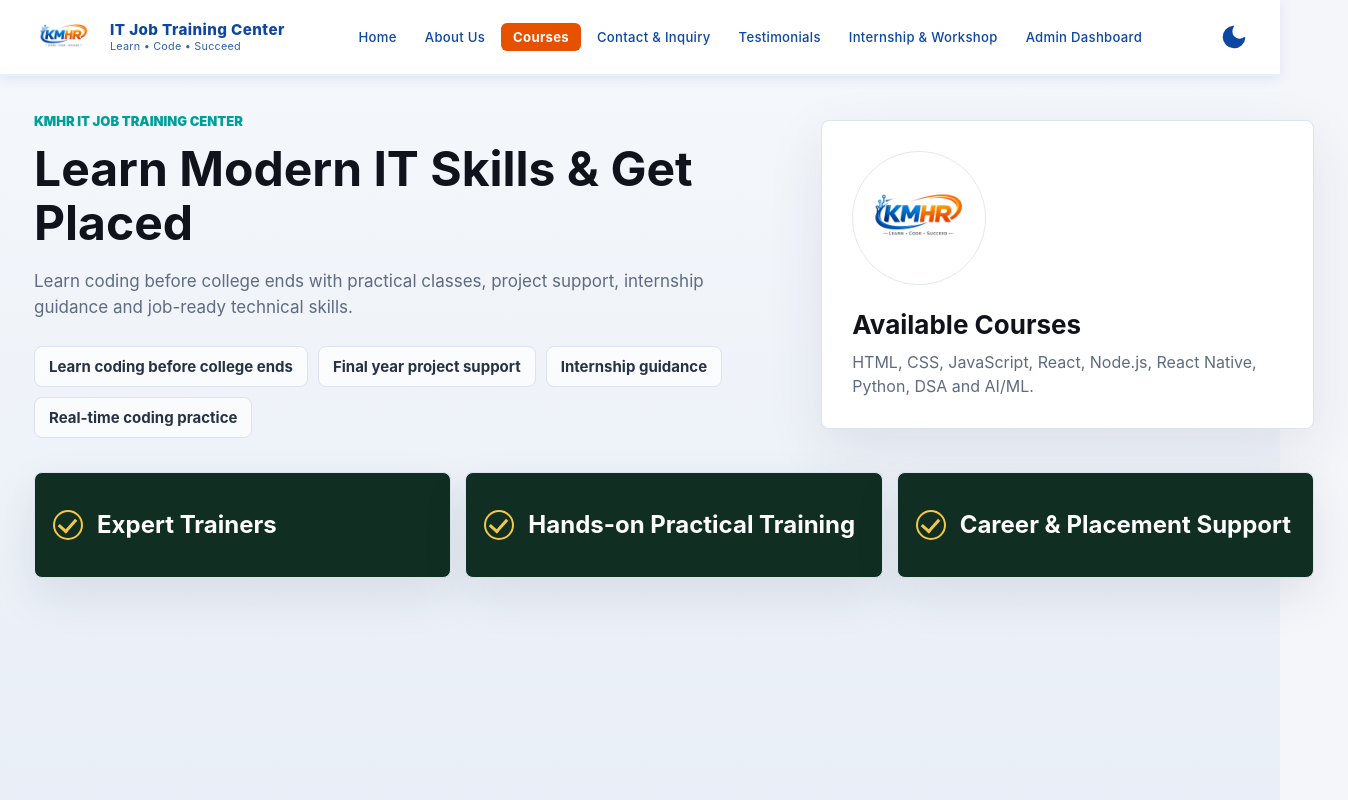
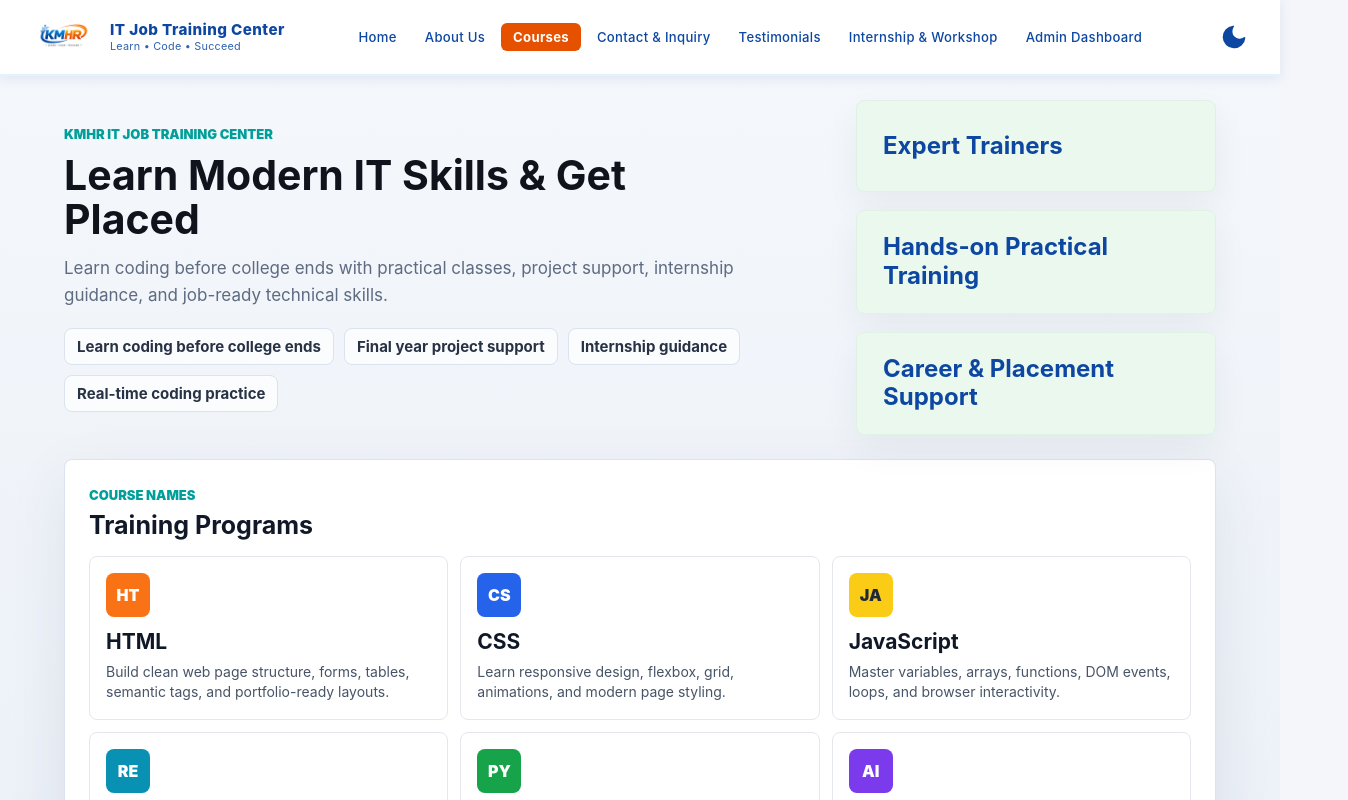
Before and after one commit to ponni-web/DAAC-Batch, a React (Create React App) app in the folder my-app/: page / in a window 1280 px wide. Both pictures are taken after a click on the button "Courses". Shown: the top 800 px of the page, 1348 px wide, since content can reach past the window. Built offline with nearby package versions, Linux system fonts and the light colour scheme.

Commit message:
COURSE PAGE

```diff
--- a/my-app/src/App.js
+++ b/my-app/src/App.js
@@ -34,7 +34,6 @@ function PageView({ page, darkMode }) {
   const pages = {
     home:         { team: 'Team 1', title: 'Home Page' },
     about:        { team: 'Team 2', title: 'About Us Page' },
-    courses:      { team: 'Team 3', title: 'Courses Page' },
     contact:      { team: 'Team 4', title: 'Contact & Inquiry Form' },
     testimonials: { team: 'Team 5', title: 'Student Testimonial Section' },
     internship:   { team: 'Team 6', title: 'Internship & Workshop Page' },
--- a/my-app/src/components/CoursePage.css
+++ b/my-app/src/components/CoursePage.css
@@ -5,15 +5,16 @@
   --course-line: #dbe3ef;
   --course-panel: #ffffff;
   --course-ink: #10131b;
-  --course-blue: #4258f4;
   --course-teal: #009f9a;
   --course-gold: #f2b705;
-  --course-red: #e04444;
+  --course-blue: #0d47a1;
+  --course-soft-green: #eaf8ed;
 }
 
 .course-page {
   min-height: calc(100vh - 74px);
   padding: 0;
+  overflow-x: hidden;
   color: var(--course-text);
   background:
     linear-gradient(180deg, rgba(244, 247, 251, 0.94), rgba(232, 238, 247, 0.94)),
@@ -21,24 +22,24 @@
   font-family: Inter, "Segoe UI", Arial, sans-serif;
 }
 
+.course-page,
+.course-page * {
+  box-sizing: border-box;
+}
+
 .course-hero,
-.training-strip {
+.course-content-grid {
   width: 100%;
+  max-width: 1200px;
   margin: 0 auto;
-  padding: clamp(20px, 3vw, 34px);
+  padding: clamp(16px, 2vw, 24px);
 }
 
 .course-hero {
   display: grid;
-  grid-template-columns: minmax(360px, 1.2fr) minmax(300px, 0.8fr);
-  gap: clamp(22px, 4vw, 48px);
+  grid-template-columns: minmax(0, 1fr) minmax(280px, 360px);
+  gap: clamp(20px, 4vw, 48px);
   align-items: center;
-}
-
-.hero-panel {
-  border: 1px solid var(--course-line);
-  background: var(--course-panel);
-  box-shadow: 0 20px 60px rgba(31, 45, 71, 0.09);
 }
 
 .hero-copy {
@@ -55,11 +56,11 @@
 }
 
 .hero-copy h1 {
-  margin: 12px 0 18px;
-  max-width: 680px;
+  max-width: 660px;
+  margin: 10px 0 14px;
   color: var(--course-ink);
-  font-size: clamp(32px, 4vw, 48px);
-  line-height: 1.12;
+  font-size: clamp(30px, 3.2vw, 44px);
+  line-height: 1.08;
   letter-spacing: 0;
 }
 
@@ -75,119 +76,177 @@
   display: flex;
   flex-wrap: wrap;
   gap: 10px;
-  margin-top: 26px;
+  margin-top: 20px;
 }
 
 .support-list span {
-  padding: 10px 14px;
+  padding: 8px 12px;
   border: 1px solid var(--course-line);
   border-radius: 8px;
   background: rgba(255, 255, 255, 0.72);
   color: #273244;
+  font-size: 15px;
   font-weight: 700;
-  font-size: 15px;
 }
 
-.hero-panel {
+.course-list-panel {
+  border: 1px solid var(--course-line);
   border-radius: 8px;
-  padding: clamp(22px, 3vw, 30px);
-}
-
-.hero-panel img {
-  width: 112px;
-  height: 112px;
-  object-fit: contain;
-  border-radius: 50%;
-  border: 1px solid #e3e8f1;
-  background: #fff;
-  padding: 10px;
-}
-
-.hero-panel h2 {
-  margin: 20px 0 10px;
-  color: var(--course-ink);
-  font-size: 26px;
-}
-
-.hero-panel p {
-  margin: 0;
-  color: var(--course-muted);
-  font-size: 16px;
-  line-height: 1.5;
+  background: var(--course-panel);
+  box-shadow: 0 20px 60px rgba(31, 45, 71, 0.09);
 }
 
 .training-strip {
-  display: grid;
-  grid-template-columns: repeat(3, minmax(0, 1fr));
-  gap: 14px;
-  padding-top: 0;
-  padding-bottom: 14px;
+  display: flex;
+  flex-direction: column;
+  gap: 18px;
 }
 
 .training-item {
-  min-height: 72px;
+  min-height: 92px;
   display: flex;
   align-items: center;
-  gap: 14px;
-  border: 1px solid var(--course-line);
+  border: 1px solid #dff2e5;
   border-radius: 8px;
-  background: #102e22;
-  color: #ffffff;
-  padding: 16px 18px;
-  box-shadow: 0 18px 45px rgba(31, 45, 71, 0.1);
-}
-
-.training-item span {
-  width: 26px;
-  height: 26px;
-  display: inline-block;
-  border: 2px solid #f3c849;
-  border-radius: 50%;
-  position: relative;
-  flex: 0 0 auto;
-}
-
-.training-item span::after {
-  content: "";
-  position: absolute;
-  left: 7px;
-  top: 3px;
-  width: 8px;
-  height: 14px;
-  border-right: 3px solid #f3c849;
-  border-bottom: 3px solid #f3c849;
-  transform: rotate(42deg);
+  padding: 22px 26px;
+  color: var(--course-blue);
+  background: var(--course-soft-green);
+  box-shadow: 0 14px 35px rgba(31, 45, 71, 0.06);
 }
 
 .training-item strong {
-  font-size: clamp(17px, 2vw, 24px);
+  color: var(--course-blue);
+  font-size: 24px;
   line-height: 1.2;
+  text-transform: none;
 }
 
-@media (max-width: 880px) {
+.course-content-grid {
+  padding-top: 0;
+}
+
+.course-list-panel {
+  padding: clamp(18px, 2vw, 24px);
+}
+
+.section-heading {
+  margin-bottom: 16px;
+}
+
+.section-heading h3 {
+  margin: 6px 0 0;
+  color: #111827;
+  font-size: 25px;
+  letter-spacing: 0;
+}
+
+.course-card-grid {
+  display: grid;
+  grid-template-columns: repeat(3, minmax(0, 1fr));
+  gap: 12px;
+}
+
+.course-card {
+  min-height: 158px;
+  padding: 16px;
+  border: 1px solid #e4e7ec;
+  border-radius: 8px;
+  background: #ffffff;
+}
+
+.course-card h4 {
+  margin: 12px 0 8px;
+  color: #101828;
+  font-size: 21px;
+}
+
+.course-card p {
+  margin: 0;
+  color: #475467;
+  font-size: 14px;
+  line-height: 1.45;
+}
+
+.course-code {
+  width: 44px;
+  height: 44px;
+  display: grid;
+  place-items: center;
+  border-radius: 8px;
+  color: #ffffff;
+  background: #3156d4;
+  font-weight: 900;
+}
+
+.course-card.orange .course-code {
+  background: #f97316;
+}
+
+.course-card.blue .course-code {
+  background: #2563eb;
+}
+
+.course-card.yellow .course-code {
+  color: #1f2937;
+  background: #facc15;
+}
+
+.course-card.cyan .course-code {
+  background: #0891b2;
+}
+
+.course-card.green .course-code {
+  background: #16a34a;
+}
+
+.course-card.purple .course-code {
+  background: #7c3aed;
+}
+
+.course-card.lime .course-code {
+  color: #163312;
+  background: #84cc16;
+}
+
+.course-card.indigo .course-code {
+  background: #4f46e5;
+}
+
+.course-card.red .course-code {
+  background: #dc2626;
+}
+
+@media (max-width: 980px) {
   .course-hero {
     grid-template-columns: 1fr;
+    align-items: stretch;
   }
 
-  .training-strip {
+  .course-card-grid {
     grid-template-columns: repeat(2, minmax(0, 1fr));
   }
 }
 
-@media (max-width: 560px) {
-  .course-page {
-    padding: 16px;
+@media (max-width: 640px) {
+  .course-hero,
+  .course-content-grid {
+    padding: 20px 16px;
+  }
+
+  .course-hero,
+  .course-content-grid {
+    padding-bottom: 0;
+  }
+
+  .hero-copy h1 {
+    font-size: 32px;
   }
 
   .hero-copy p {
     font-size: 16px;
   }
 
-  .training-strip {
+  .course-card-grid {
     grid-template-columns: 1fr;
   }
-
-  .hero-copy h1 {
-    font-size: 32px;
-  }
 }
--- a/my-app/src/components/CoursePage.js
+++ b/my-app/src/components/CoursePage.js
@@ -13,6 +13,54 @@ const trainingHighlights = [
   'Career & Placement Support',
 ];
 
+const courses = [
+  {
+    name: 'HTML',
+    description: 'Build clean web page structure, forms, tables, semantic tags, and portfolio-ready layouts.',
+    accent: 'orange',
+  },
+  {
+    name: 'CSS',
+    description: 'Learn responsive design, flexbox, grid, animations, and modern page styling.',
+    accent: 'blue',
+  },
+  {
+    name: 'JavaScript',
+    description: 'Master variables, arrays, functions, DOM events, loops, and browser interactivity.',
+    accent: 'yellow',
+  },
+  {
+    name: 'React',
+    description: 'Create reusable components, manage state, handle props, and build single page apps.',
+    accent: 'cyan',
+  },
+  {
+    name: 'Python',
+    description: 'Learn programming basics, problem solving, file handling, and practical automation.',
+    accent: 'green',
+  },
+  {
+    name: 'AI/ML',
+    description: 'Understand AI and machine learning basics, model ideas, prompts, and real project workflows.',
+    accent: 'purple',
+  },
+  {
+    name: 'Node.js',
+    description: 'Build backend APIs, handle routes, connect databases, and create server-side applications.',
+    accent: 'lime',
+  },
+  {
+    name: 'React Native',
+    description: 'Create mobile app screens, reusable components, navigation flows, and app-ready interfaces.',
+    accent: 'indigo',
+  },
+  {
+    name: 'DSA',
+    description: 'Practice arrays, strings, recursion, searching, sorting, and interview problem solving.',
+    accent: 'red',
+  },
+];
+
 function CoursePage() {
   return (
     <main className="course-page">
@@ -22,30 +70,42 @@ function CoursePage() {
           <h1>Learn Modern IT Skills & Get Placed</h1>
           <p>
             Learn coding before college ends with practical classes, project support,
-            internship guidance and job-ready technical skills.
+            internship guidance, and job-ready technical skills.
           </p>
 
-          <div className="support-list">
+          <div className="support-list" aria-label="Student support">
             {supportItems.map((item) => (
               <span key={item}>{item}</span>
             ))}
           </div>
         </div>
 
-        <div className="hero-panel">
-          <img src="/kmhr-logo-dark.png" alt="KMHR IT Job Training Center" />
-          <h2>Available Courses</h2>
-          <p>HTML, CSS, JavaScript, React, Node.js, React Native, Python, DSA and AI/ML.</p>
+        <div className="training-strip" aria-label="Training benefits">
+          {trainingHighlights.map((highlight) => (
+            <div className="training-item" key={highlight}>
+              <strong>{highlight}</strong>
+            </div>
+          ))}
         </div>
       </section>
 
-      <section className="training-strip" aria-label="Training benefits">
-        {trainingHighlights.map((highlight) => (
-          <div className="training-item" key={highlight}>
-            <span aria-hidden="true" />
-            <strong>{highlight}</strong>
+      <section className="course-content-grid" aria-labelledby="course-list-title">
+        <div className="course-list-panel">
+          <div className="section-heading">
+            <span>Course Names</span>
+            <h3 id="course-list-title">Training Programs</h3>
           </div>
-        ))}
+
+          <div className="course-card-grid">
+            {courses.map((course) => (
+              <article className={`course-card ${course.accent}`} key={course.name}>
+                <div className="course-code">{course.name.slice(0, 2).toUpperCase()}</div>
+                <h4>{course.name}</h4>
+                <p>{course.description}</p>
+              </article>
+            ))}
+          </div>
+        </div>
       </section>
     </main>
   );
```
